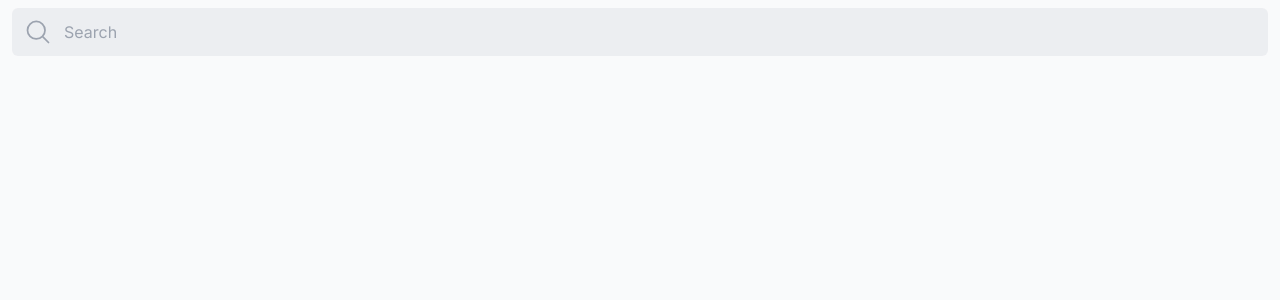
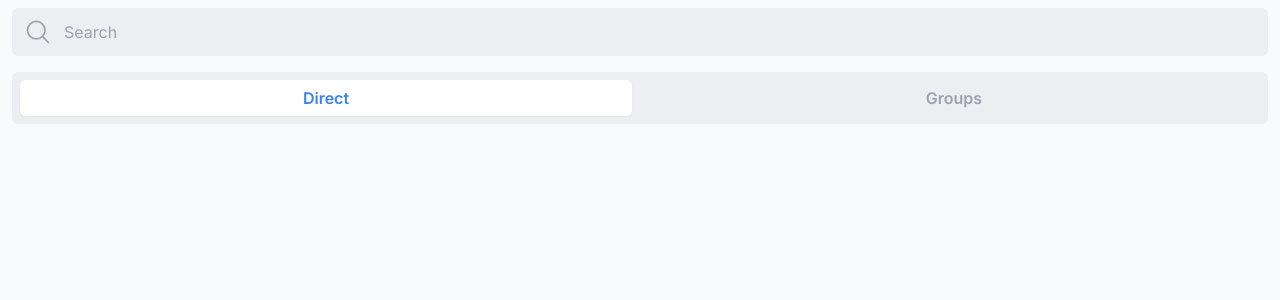
Before and after one commit to mohammadrezaalizade/swipe-frontend, a React (Create React App) app: page / in a window 1280 px wide. Shown: the top 300 px of the page. Built offline with nearby package versions, Linux system fonts and the light colour scheme.

Commit message:
Add toggle component

```diff
--- a/src/components/app/Messages.tsx
+++ b/src/components/app/Messages.tsx
@@ -5,6 +5,14 @@ const Messages = () => {
   return (
     <div className="flex flex-col gap-4">
       <Input />
+      <div className="relative  py-2 px-2 flex justify-between items-center gap-4 bg-gray-200/60 rounded-md">
+        <button className="h-9 w-full  font-semibold text-blue-500 shadow-sm bg-white rounded-md">
+          Direct
+        </button>
+        <button className="h-9 w-full  font-semibold text-gray-400">
+          Groups
+        </button>
+      </div>
     </div>
   );
 };
```
